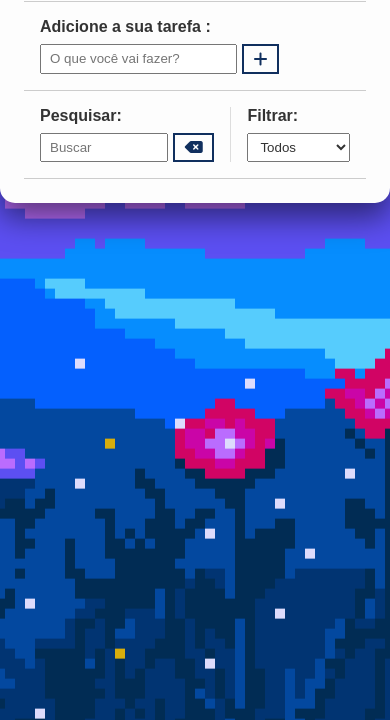
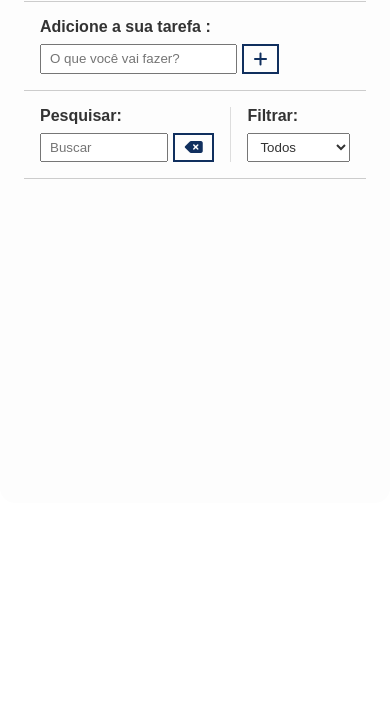
Before and after one commit to Luanzim1327/list-, a plain HTML site: page index.html in a window 390 px wide. Shown: the part 124-844 px from the top of the page. Drawn offline with Linux system fonts and the light colour scheme.

Commit message:
list v2.0

```diff
--- a/css/style.css
+++ b/css/style.css
@@ -130,6 +130,11 @@ select {
     flex :1;
 }
 
+#todo-list {
+    overflow: auto;
+    max-height: 300px;
+}
+
 .todo {
     display: flex;
     justify-content: space-around;
@@ -157,3 +162,22 @@ select {
     text-decoration: line-through;
     color: #fff;
 }
+
+@media (max-width: 600px) {
+    body {
+        background-color: transparent;
+        background-image: none;
+    }
+
+    .todo-container {
+        width: 100%;
+        height: 100%;
+        border-radius: none;
+        box-shadow: none;
+    }
+
+    #todo-list {
+        height: 300px;
+        overflow: auto;
+    }
+}
```
